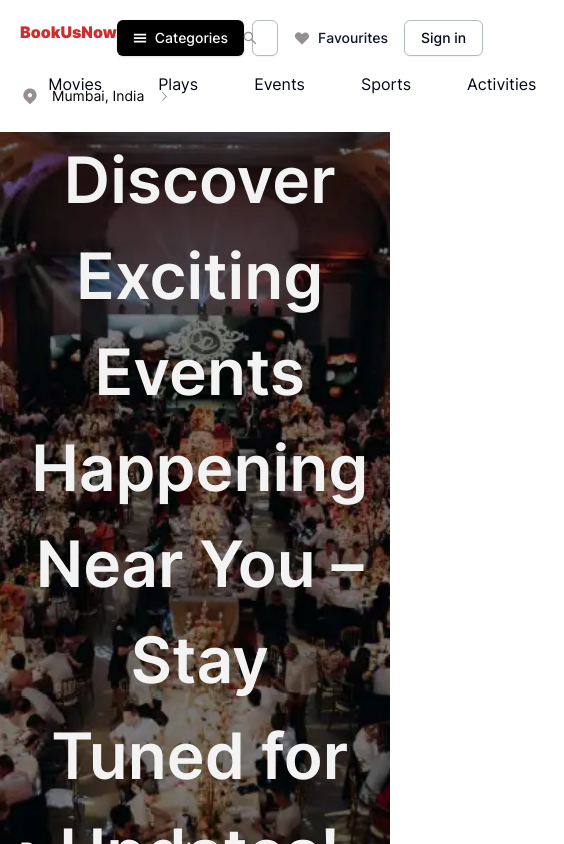
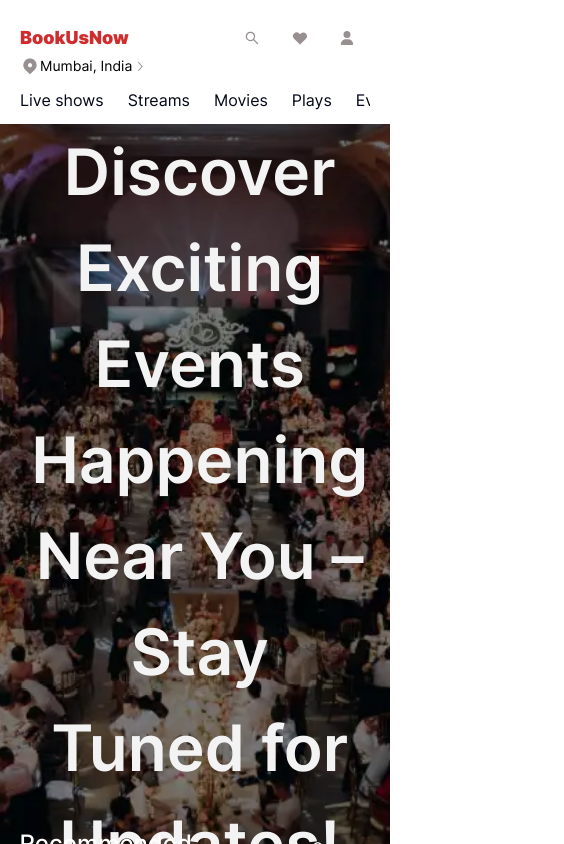
Before and after one commit to vaishnow/bookusnow-homepage, a React (Vite) app: page / in a window 390 px wide. Shown: the top 844 px of the page, 564 px wide, since content can reach past the window. Built offline with nearby package versions, Linux system fonts and the light colour scheme; no server answers.

Commit message:
responsive design header section

```diff
--- a/src/components/Header.tsx
+++ b/src/components/Header.tsx
@@ -4,13 +4,14 @@ import { AiOutlineSearch } from "react-icons/ai";
 import { GiHamburgerMenu } from "react-icons/gi";
 import { PiHeartStraightFill } from "react-icons/pi";
 import Navbar from "@/components/Navbar";
+import { FaUser } from "react-icons/fa6";
 
 const Header = () => {
   return (
     <header className="p-5 pb-3 bg-white">
-      <div className="flex justify-between mb-4">
-        <h1 className="font-extrabold text-bun-red w-40">BookUsNow</h1>
-        <div className="flex items-center relative w-3/5 space-x-2">
+      <div className="flex justify-between items-center md:mb-4">
+        <h1 className="font-extrabold text-bun-red w-40 text-lg">BookUsNow</h1>
+        <div className="hidden md:flex items-center relative w-3/5 space-x-2">
           <Button className="bg-black text-white">
             <GiHamburgerMenu className="me-2" />
             Categories
@@ -25,11 +26,19 @@ const Header = () => {
           </div>
         </div>
         <div className="flex">
+          <Button variant="link" className="md:hidden">
+            <AiOutlineSearch className="size-4 text-bun-ash" />
+          </Button>
           <Button variant="link">
-            <PiHeartStraightFill className="text-bun-ash me-2 size-4" /> Favourites
+            <PiHeartStraightFill className="text-bun-ash size-4" />
+            <span className="max-md:hidden ms-2">Favourites</span>
           </Button>
-          <Button variant="outline" className="border-bun-stroke ">
-            Sign in
+          <Button
+            variant="link"
+            className="border md:border-bun-stroke max-md:border-0"
+          >
+            <FaUser className="md:hidden text-bun-ash " />
+            <span className="max-md:hidden">Sign in</span>
           </Button>
         </div>
       </div>
--- a/src/components/Navbar.tsx
+++ b/src/components/Navbar.tsx
@@ -1,5 +1,6 @@
 import { ChevronRightIcon } from "@radix-ui/react-icons";
 import { TiLocation } from "react-icons/ti";
+import styles from "@/styles/common/scroll.module.css"
 
 const Navbar = () => {
   const navLinks = [
@@ -13,16 +14,16 @@ const Navbar = () => {
   ];
 
   return (
-    <nav className="flex w-full justify-center items-center relative">
-      <button className="flex items-center absolute left-0 text-bun-ash ">
+    <nav className="flex max-md:flex-col w-full justify-center items-center relative">
+      <button className="flex items-center lg:absolute self-start max-md:mb-3 left-0 text-bun-ash">
         <TiLocation className="size-5" />
-        <span className="mx-3 text-sm text-black">Mumbai, India</span>
+        <span className="text-sm text-black whitespace-nowrap">Mumbai, India</span>
         <ChevronRightIcon />
       </button>
-      <ul className="flex">
+      <ul className={`flex w-full md:justify-center space-x-6 lg:space-x-10 overflow-y-hidden overflow-x-scroll ${styles.scrollHidden}`}>
         {navLinks.map(({ name, url }) => (
           <li key={name}>
-            <a className="p-3 mx-4" href={url}>
+            <a className="whitespace-nowrap" href={url}>
               {name}
             </a>
           </li>
--- /dev/null
+++ b/src/styles/common/scroll.module.css
@@ -0,0 +1,8 @@
+.scrollHidden {
+	-ms-overflow-style: none;
+	scrollbar-width: none;
+}
+
+.scrollHidden::-webkit-scrollbar {
+	display: none;
+}
```
